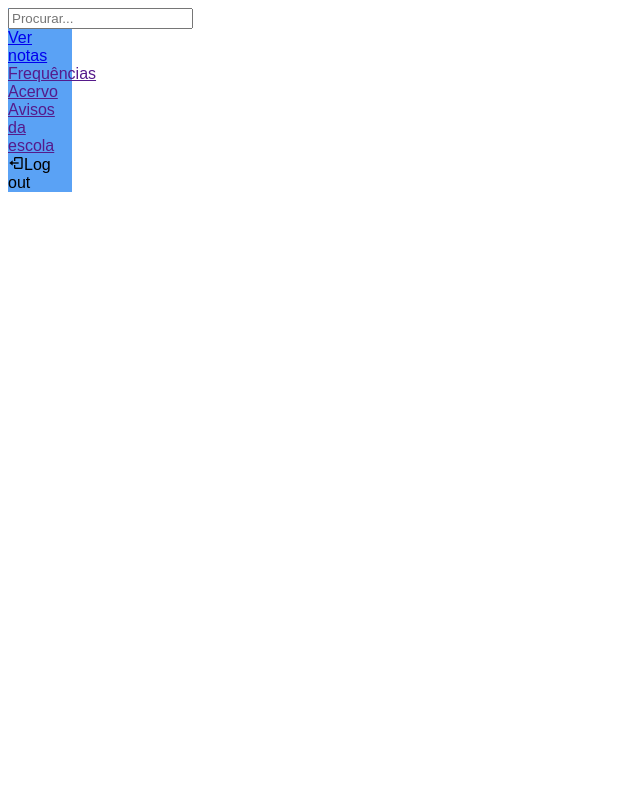
After one commit to gustavoc0imbra/Escola_TCC, a PHP site: page /index2.php in a window 1280 px wide. The commit adds this page. Shown: the whole page, without its empty margins (0-640 px from the left). Run offline with PHP 8.4, Linux system fonts and the light colour scheme.

Commit message:
AddIndex2eCss_e_alteracoesnoDB

```diff
--- /dev/null
+++ b/index2.php
@@ -0,0 +1,34 @@
+<!DOCKTYPE HTML>
+<html>
+    <head>
+    <link href='https://unpkg.com/boxicons@2.0.9/css/boxicons.min.css' rel='stylesheet'>
+    <link rel="stylesheet" href="main2.css">
+    <meta name="viewport" content="width=device-width, initial-scale=1.0">
+    </head>
+    <?php
+        //require ('login.php');
+
+           ?>
+    <body>
+        <div id="navbarLateral">
+        <ul id="navbarAluno">
+           <li></li>
+           <li><input type="text" placeholder="Procurar..."></li>
+           <li><a href="notas.php">Ver notas</a></li>
+           <li><a href="">Frequências</a></li>
+           <li><a href="">Acervo</a></li>
+           <li><a href="">Avisos da escola</a></li>
+           <li><i class='bx bx-log-out'></i><a>Log out</a></li>
+        </ul>
+        </div>
+
+    </body>
+</html>
+<!--<script>
+    function LogOut{
+        session_start();
+        unset($_SESSION['codAluno']);
+        unset($_SESSION['nomeAluno']);
+        unset($_SESSION['senhaAluno']);
+    }
+</script> -->
--- /dev/null
+++ b/main2.css
@@ -0,0 +1,26 @@
+#navbarAluno{
+list-style-type: none;
+margin: 0;
+padding: 0;
+width: 5%;
+position: absolute;
+}
+li{
+    display: block;
+    background-color: rgb(90, 162, 245);
+    font-family: Arial, Helvetica, sans-serif;
+
+}
+#navbarProf{
+    list-style-type: none;
+    margin: 0;
+    padding: 0;
+    width: 5%;
+    position: absolute;
+    top: 50%;
+}
+#navbarProf.li{
+    display: block;
+    background-color: lightskyblue;
+    font-family: Verdana, Geneva, Tahoma, sans-serif;
+}
```
Also changed, not shown: Escola_TCC.sql (+9 -1 lines), home.php (deleted, +0 -8 lines), index.php (+2 -5 lines), login.php (+7 -9 lines).
